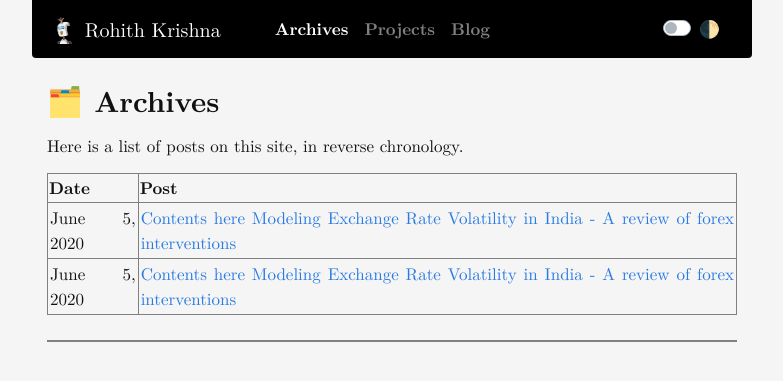
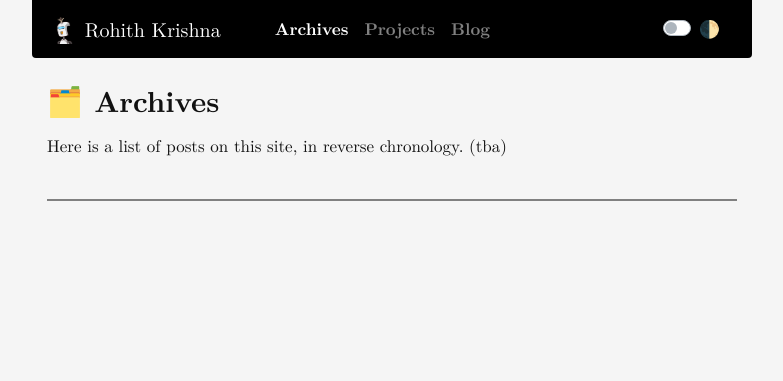
Before and after one commit to rohithmay/rohithmay.github.io, a Jekyll site: the page built from archives/index.md, in a window 1280 px wide. Shown: the top 381 px of the page, without its empty margins (248-1031 px from the left). Built offline with Jekyll 4.4.1, drawn with Linux system fonts in a browser that asks for light colours; nearby versions of some CDN libraries; a style sheet for code colours, icons or effects is not loaded; some of the changed lines change nothing that is shown.

Commit message:
Update index.md

```diff
--- a/archives/index.md
+++ b/archives/index.md
@@ -5,9 +5,9 @@ permalink: /archives
 comments: false
 ---
 
-Here is a list of posts on this site, in reverse chronology.
-
+Here is a list of posts on this site, in reverse chronology. (tba)
+<!--  Sample table for later customization - more margin and padding needed!
 |     Date    |     Post    |
 |-------------|-------------|
 | June 5, 2020 | [Contents here Modeling Exchange Rate Volatility in India - A review of forex interventions](/2020-04-27-review-india) |
-| June 5, 2020 | [Contents here Modeling Exchange Rate Volatility in India - A review of forex interventions](/2020-04-27-review-india) |
+| June 5, 2020 | [Contents here Modeling Exchange Rate Volatility in India - A review of forex interventions](/2020-04-27-review-india) | -->
```
